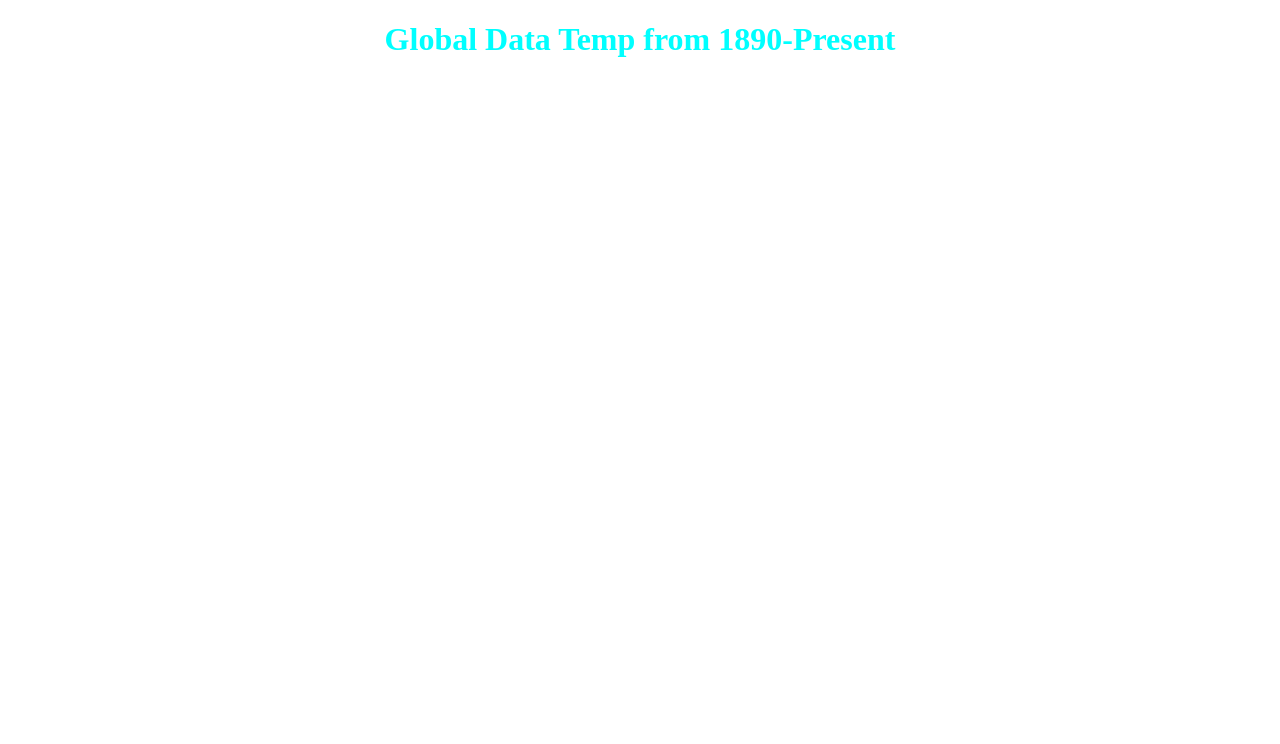
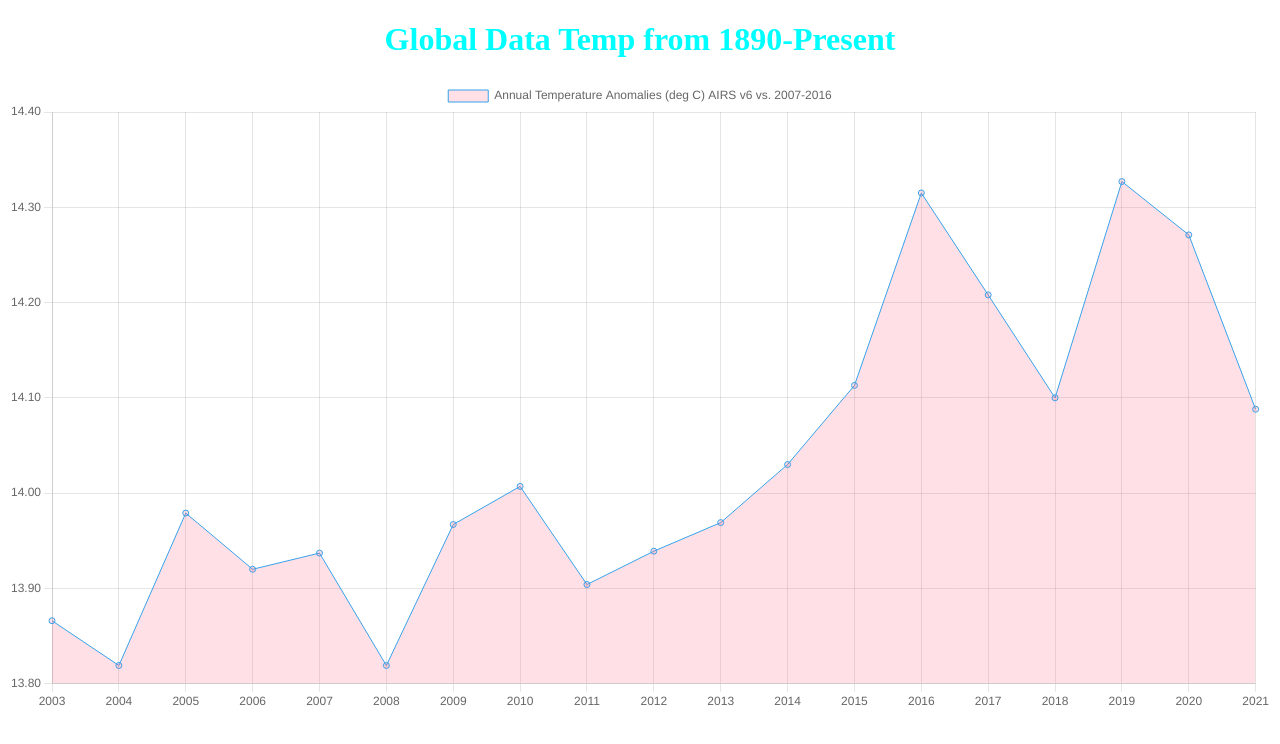
Before and after one commit to frankip/globalTempGraph, a plain HTML site: page index.html in a window 1280 px wide. Drawn offline with nearby package versions, Linux system fonts and the light colour scheme.

Commit message:
Add charjs and plot the data from csv
- link chartjs via cdn
- add the canvas element
- create chart objec
- plot the chart dataset

```diff
--- a/index.html
+++ b/index.html
@@ -6,12 +6,29 @@
     <meta name="viewport" content="width=device-width, initial-scale=1.0">
     <title>Global Temp</title>
     <link rel="stylesheet" href="/css/styles.css" type="text/css">
+    <script src="https://cdn.jsdelivr.net/npm/chart.js@3.9.1/dist/chart.min.js"></script>
 </head>
 <body>
     <div class="home">
         <h1>Global Data Temp from 1890-Present</h1>
+        <canvas id="charts" width="800" height="400"></canvas>
 
     </div>
     <script src="/js/scripts.js"></script>
 </body>
 </html>
+
+
+<!--
+    steps
+    1- include the cdn link
+    2 - create canvas elements
+    3 - select the element to append chart
+    4. creat new chart object
+    5 - select the bar type
+    6 - add labels to use
+    7 - update the date to use
+    8 -
+
+
+  -->
--- a/js/scripts.js
+++ b/js/scripts.js
@@ -1,27 +1,69 @@
 // console.log("The script is linked");
 
-getData();
+
+
+// getData();
+
 
 async function getData(){
+
+    xlabelData = []
+    ylabelData = []
     // fetch data from csv
     const response = await fetch('test.csv');
     // convert it to understandable text formart
     const data = await response.text()
 
     // split the data into columns and remove the first 2 lines
+    const header = data.split("\n")[0];
     const table = data.split('\n').slice(2)
 
     // loop throgh the table data
+    console.log('--',header);
     table.forEach(row => {
         // extract the columns
         const columns = row.split(',').slice(0,2)
 
-        // extract the rows first and second
+
+        // extract the rows years and global temp
         const year = row.split(',')[0]
+        xlabelData.push(year)
         const temp = row.split(',')[1]
+        // add the global mean temperature of 14
+        ylabelData.push(parseFloat(temp)+14)
+    })
+    return {header, xlabelData, ylabelData}
+}
+// creating the charts
 
+const createChart = async function (){
 
-       console.log(year, temp);
-    })
+        const data = await getData()
+        const chartCanvas = document.getElementById('charts')
+        const myChart = new Chart(chartCanvas, {
+          type: "line",
+          data: {
+            labels: data.xlabelData,
+            datasets: [
+              {
+                label: data.header,
+                data: data.ylabelData,
+                backgroundColor: ["rgba(255, 99, 132, 0.2)"],
+                borderColor: ["rgba(54, 162, 235, 1)"],
+                borderWidth: 1,
+                fill: true
+              },
+            ],
+          },
+          options: {
+            scales: {
+              y: {
+                beginAtZero: false,
+              },
+            },
+          },
+        });
 
 }
+
+createChart();
```
